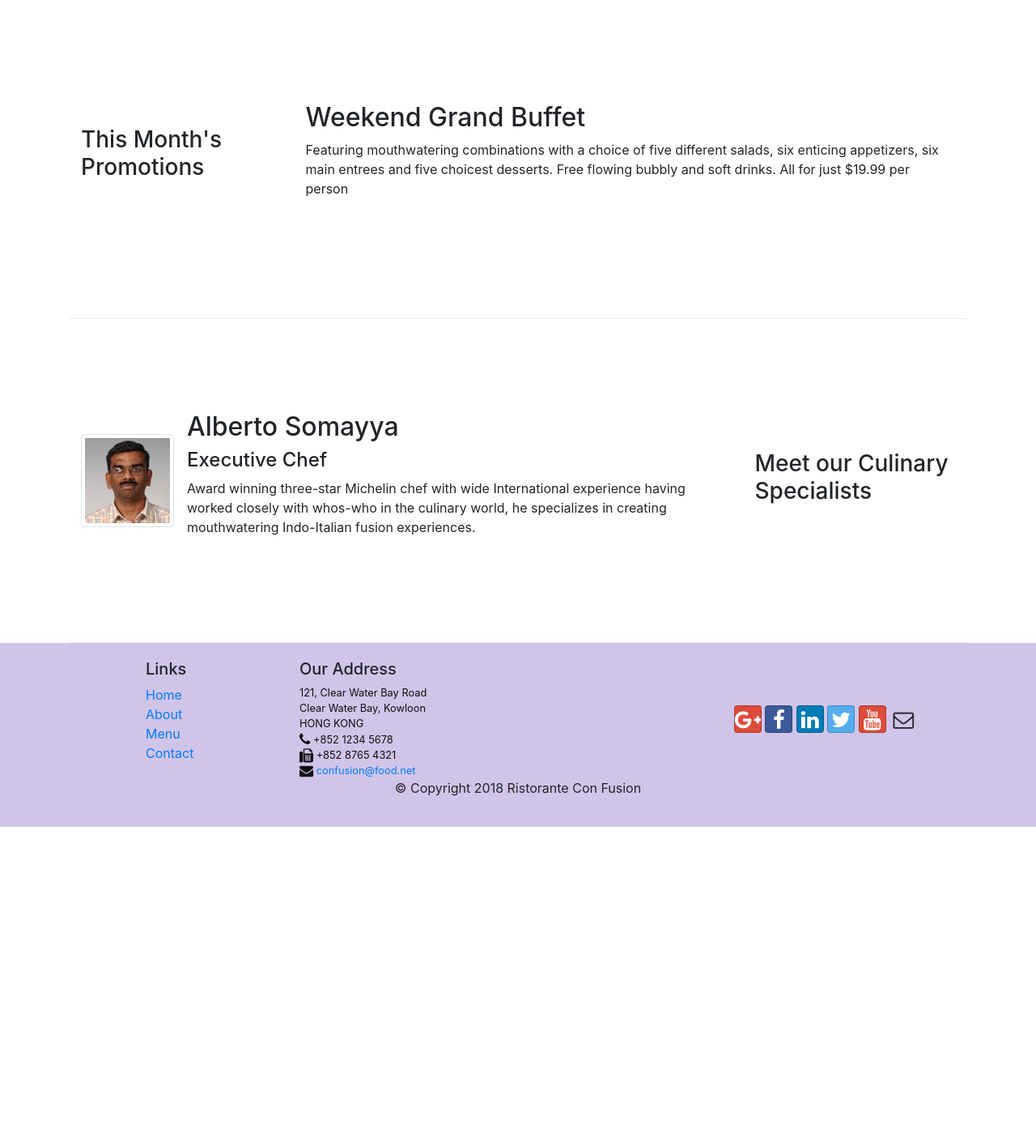
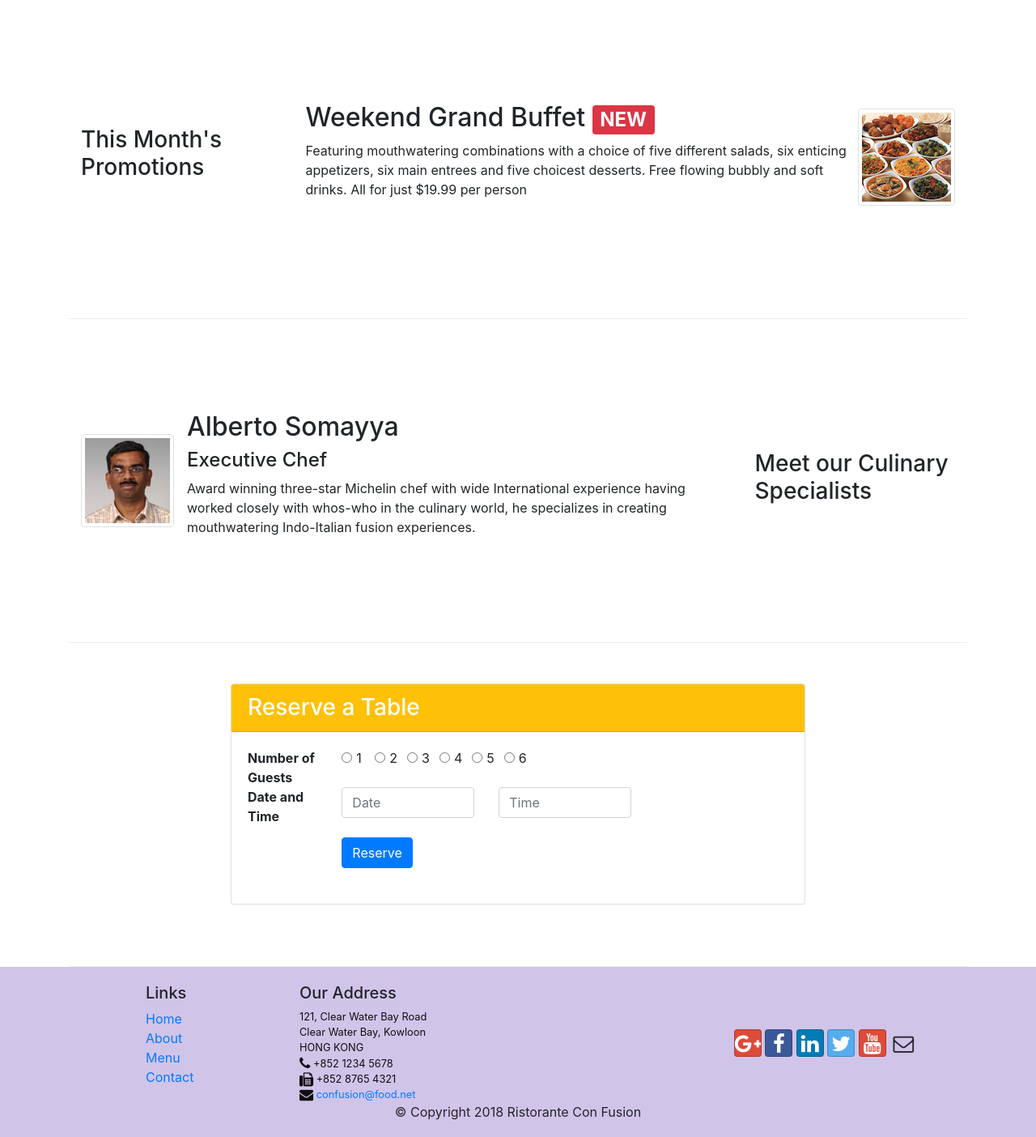
Before and after one commit to VivekMalhan666/Ristorante-con-fusion, a website: page Bootstrap4/conFusion/index.html in a window 1280 px wide. Shown: the part 740-2144 px from the top of the page at 81% size. Before the commit the page ends 1761 px from the top, so only its background shows below. Drawn offline with nearby package versions, Linux system fonts and the light colour scheme.

Commit message:
links,badges and cards

```diff
--- a/Bootstrap4/conFusion/index.html
+++ b/Bootstrap4/conFusion/index.html
@@ -38,8 +38,11 @@
                     <h1>Ristorante con Fusion</h1>
                     <p>We take inspiration from the World's best cuisines, and create a unique fusion experience. Our lipsmacking creations will tickle your culinary senses!</p>
                 </div>
-                <div class="col-12 col-sm align-self-center">
+                <div class="col-6 col-sm-3 align-self-center">
                     <img src="img/logo.png" class="img-fluid">
+                </div>
+                <div class="col-12 col-sm-3 align-self-center">
+                    <a class="btn btn-warning btn-lg btn-block" href="#Reserve">Reserve Table</a>
                 </div>
             </div>
         </div>
@@ -55,8 +58,8 @@
                 <div class="media">
                     <img class="d-flex mr-3 img-thumbnail align-self-center" src="img/uthappizza.png" alt="uthappizza">
                     <div class="media-body">
-                        <h2 class="mt-0">Uthappizza</h2>
-                        <p>A unique combination of Indian Uthappam (pancake) and Italian pizza, topped with Cerignola olives, ripe vine cherry tomatoes, Vidalia onion, Guntur chillies and Buffalo Paneer.</p>
+                        <h2 class="mt-0">Uthappizza <span class="badge badge-danger">HOT</span> <span class="badge badge-pill badge-secondary">$4.99</span></h2>
+                        <p class="d-none d-sm-block CSS">A unique combination of Indian Uthappam (pancake) and Italian pizza, topped with Cerignola olives, ripe vine cherry tomatoes, Vidalia onion, Guntur chillies and Buffalo Paneer.</p>
                     </div>
                 </div>
             </div>
@@ -67,8 +70,13 @@
                 <h3>This Month's Promotions</h3>
             </div>
             <div class="col col-sm col-md">
-                <h2>Weekend Grand Buffet</h2>
-                <p>Featuring mouthwatering combinations with a choice of five different salads, six enticing appetizers, six main entrees and five choicest desserts. Free flowing bubbly and soft drinks. All for just $19.99 per person </p>
+                <div class="media">
+                    <div class="media-body">
+                        <h2 class="mt-0">Weekend Grand Buffet <span class="badge badge-danger">NEW</span></h2>
+                <p class="d-none d-sm-block CSS">Featuring mouthwatering combinations with a choice of five different salads, six enticing appetizers, six main entrees and five choicest desserts. Free flowing bubbly and soft drinks. All for just $19.99 per person </p>
+                    </div>
+                    <img class="d-flex mt-0 img-thumbnail align-self-center" src="img/buffet.png" alt="uthappizza">
+                </div>
             </div>
         </div>
 
@@ -83,10 +91,61 @@
                     <div class="media-body">
                         <h2 class="mt-0">Alberto Somayya</h2>
                         <h4>Executive Chef</h4>
-                        <p>Award winning three-star Michelin chef with wide International experience having worked closely with whos-who in the culinary world, he specializes in creating mouthwatering Indo-Italian fusion experiences. </p>
+                        <p class="d-none d-sm-block CSS">Award winning three-star Michelin chef with wide International experience having worked closely with whos-who in the culinary world, he specializes in creating mouthwatering Indo-Italian fusion experiences. </p>
                     </div>
                 </div>
             </div>
+        </div>
+
+        <div class="row row-content">
+            <div class="col-md-8 offset-2">
+            <form>
+
+                <div class="card">
+                    <h3 class="card-header bg-warning text-white">Reserve a Table</h3>
+                    <div class="card-body">
+                        <dl class="row">
+                            <dt class="col-md-2">Number of Guests</dt>
+                            <dd class="col-md-10">
+                                <div class="form-check form-check-inline">
+                                    <input type="radio" name="inlineRadioOptions" id="inlineRadio1" value="option1" class="form-check-input">
+                                    <label class="form-check-label" for="inlineRadio1">1</label>
+                                </div>
+                                <div class="form-check form-check-inline">
+                                    <input type="radio" name="inlineRadioOptions" id="inlineRadio2" value="option2" class="form-check-input">
+                                    <label class="form-check-label" for="inlineRadio2">2</label>
+                                </div><div class="form-check form-check-inline">
+                                    <input type="radio" name="inlineRadioOptions" id="inlineRadio3" value="option3" class="form-check-input">
+                                    <label class="form-check-label" for="inlineRadio3">3</label>
+                                </div><div class="form-check form-check-inline">
+                                    <input type="radio" name="inlineRadioOptions" id="inlineRadio4" value="option4" class="form-check-input">
+                                    <label class="form-check-label" for="inlineRadio4">4</label>
+                                </div><div class="form-check form-check-inline">
+                                    <input type="radio" name="inlineRadioOptions" id="inlineRadio5" value="option5" class="form-check-input">
+                                    <label class="form-check-label" for="inlineRadio5">5</label>
+                                </div><div class="form-check form-check-inline">
+                                    <input type="radio" name="inlineRadioOptions" id="inlineRadio6" value="option6" class="form-check-input">
+                                    <label class="form-check-label" for="inlineRadio6">6</label>
+                                </div>
+                            </dd>
+                            <dt class="col-md-2">Date and Time</dt>
+                            <dd class="col-md-10">
+                                <div class="form-group row">
+                                    <div class="col-12 col-md-4">
+                                        <input type="text" class="form-control" id="date" name="date" placeholder="Date">
+                                    </div>
+                                    <div class="col-12 col-md-4">
+                                        <input type="text" class="form-control" id="time" name="time" placeholder="Time">
+                                    </div>
+                                </div>
+                            </dd>
+                            <dd class="col-md-10 offset-md-2"><button type="submit" class="btn btn-primary">Reserve</button></dd>
+                        </dl>
+                    </div>
+                </div>
+            </form>
+            <a id="Reserve"></a>
+        </div>
         </div>
     </div>
 
```
